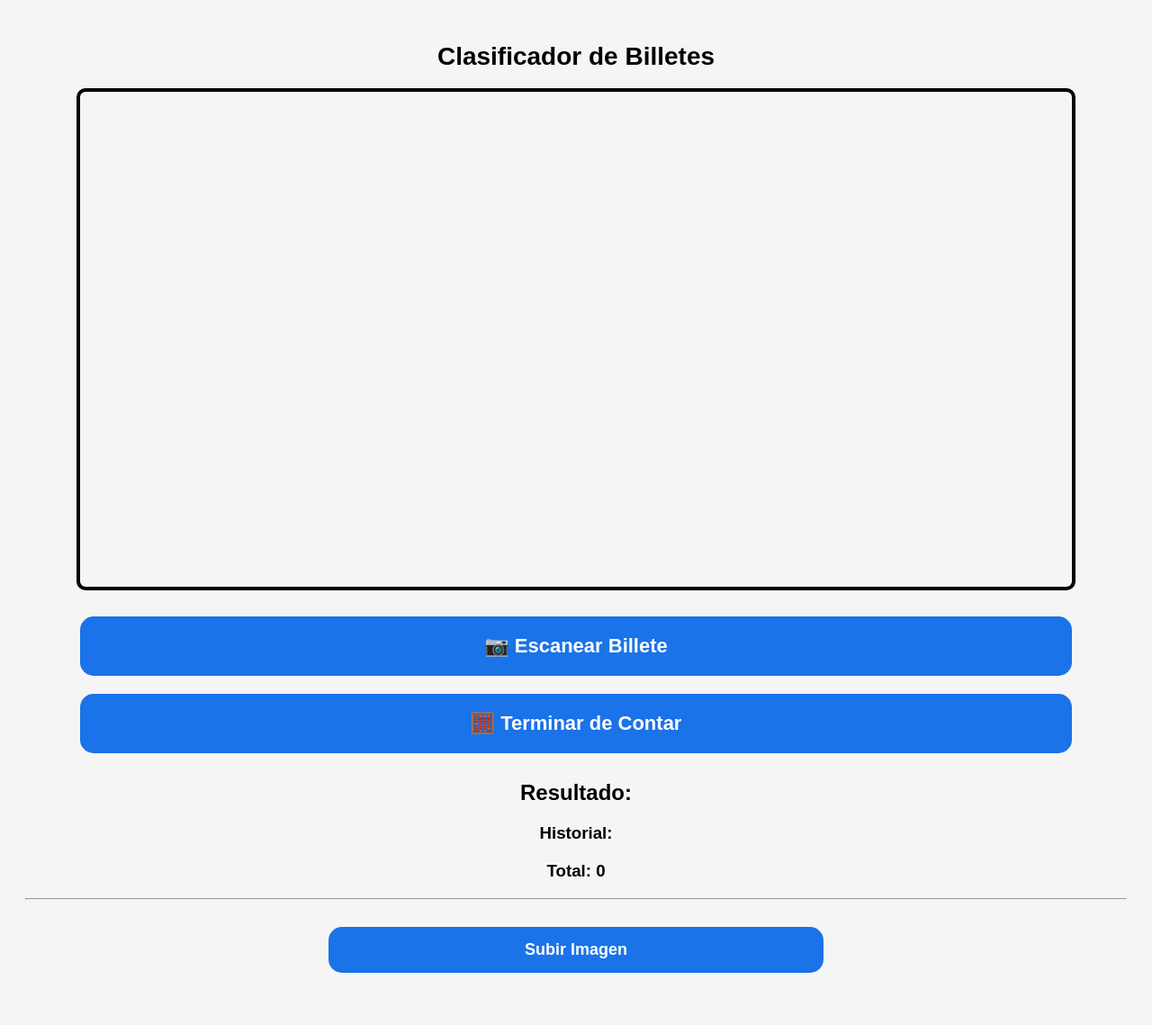
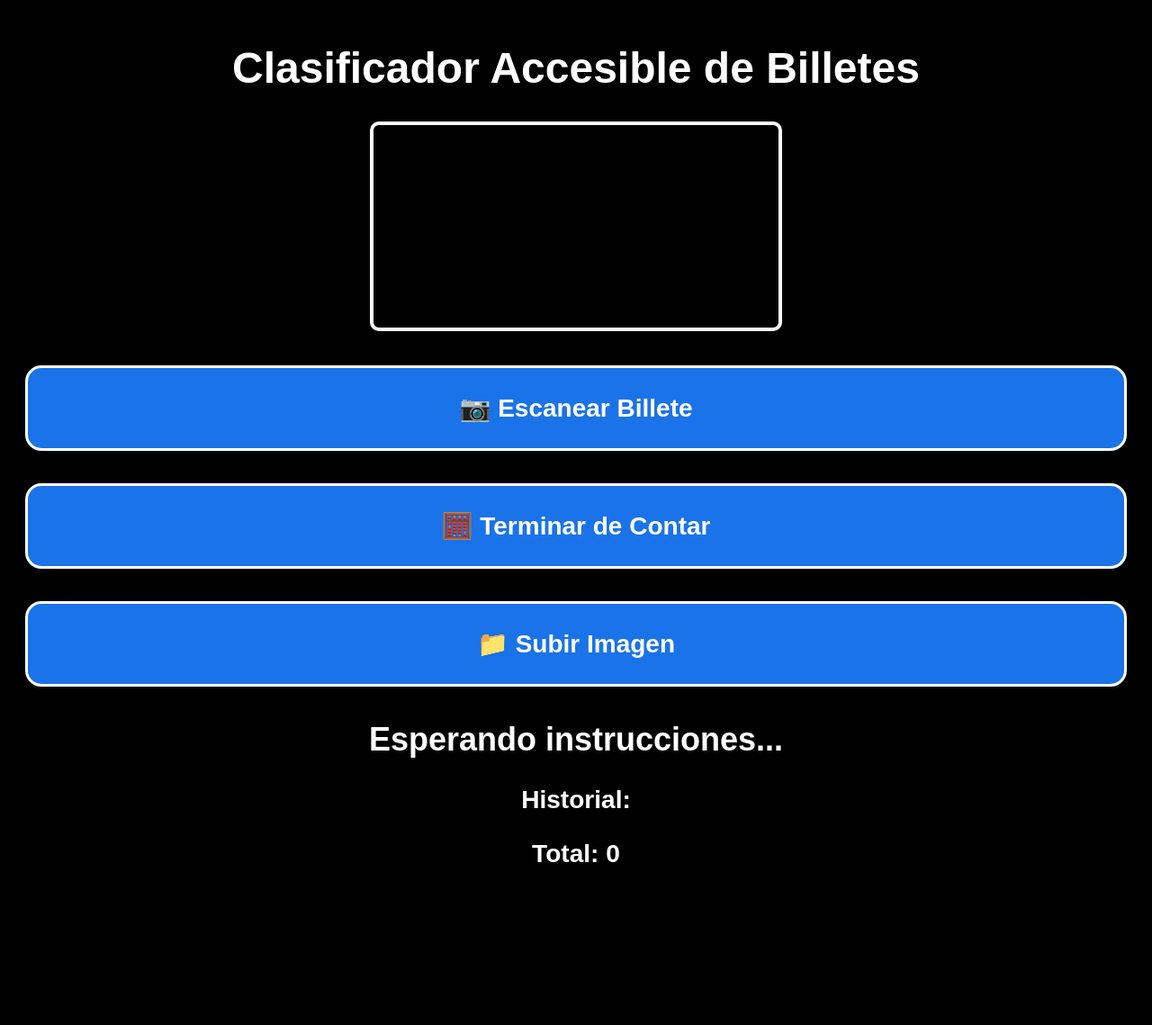
Before and after one commit to dantealegria1/CurrencyDetector, a Flask app: page / in a window 1280 px wide. Shown: the whole page at 90% size. After the commit the page ends 958 px from the top, so only its background shows below. Run offline with Flask 3, Linux system fonts and the light colour scheme; parts of the project's set-up code (start-up, migrations or seed data) failed here and were passed over.

Commit message:
Improvements

```diff
--- a/app/templates/index.html
+++ b/app/templates/index.html
@@ -2,172 +2,168 @@
 <html lang="es">
 <head>
 <meta charset="UTF-8">
-<title>Clasificador de Billetes</title>
+<title>Clasificador Accesible de Billetes</title>
 
 <style>
     body {
         font-family: Arial;
+        background: #000;
+        color: #fff;
+        padding: 20px;
         text-align: center;
-        padding: 20px;
-        background: #f5f5f5;
+        font-size: 24px;
     }
-
-    h1 { font-size: 28px; }
 
     video {
         width: 90%;
-        border: 4px solid black;
+        max-width: 450px;
+        height: auto;
+        border: 4px solid white;
         border-radius: 10px;
-        margin-bottom: 15px;
+        margin: 20px auto;
+        display: block;
     }
 
     button {
-        width: 90%;
-        padding: 20px;
-        font-size: 22px;
-        margin: 10px 0;
-        border-radius: 15px;
-        border: none;
-        background-color: #1a73e8;
+        width: 100%;
+        padding: 28px;
+        font-size: 28px;
+        margin: 18px 0;
+        border-radius: 18px;
+        border: 3px solid white;
+        background: #1a73e8;
         color: white;
         font-weight: bold;
     }
 
-    #menu {
-        margin: 20px 0;
+    button:focus {
+        outline: 5px solid yellow;
     }
 
-    #menu button {
-        width: 45%;
-        padding: 15px;
-        font-size: 18px;
-    }
-
-    #history {
-        text-align: left;
+    h1, h2, h3 {
         margin-top: 20px;
-        font-size: 18px;
     }
 </style>
 </head>
 <body>
 
-<h1>Clasificador de Billetes</h1>
+<h1 aria-live="assertive">Clasificador Accesible de Billetes</h1>
 
-<!-- 📸 VIDEO DE LA CÁMARA -->
-<video id="camera" autoplay playsinline></video>
+<!-- Vista previa cámara -->
+<video id="camera" autoplay playsinline aria-label="Vista previa de cámara"></video>
 
-<button id="scanBtn">📷 Escanear Billete</button>
-<button id="sumBtn">🧮 Terminar de Contar</button>
-
-<h2 id="result">Resultado:</h2>
-
-<h3>Historial:</h3>
-<ul id="history"></ul>
-
-<h3>Total: <span id="sumResult">0</span></h3>
-
-<hr>
-
-<!-- ⭐ MENÚ ADICIONAL -->
-<div id="menu">
-    <button onclick="document.getElementById('imageInput').click()">Subir Imagen</button>
-</div>
+<!-- Botones grandes -->
+<button id="scanBtn" aria-label="Escanear billete">📷 Escanear Billete</button>
+<button id="sumBtn" aria-label="Calcular la suma total">🧮 Terminar de Contar</button>
+<button id="uploadBtn" aria-label="Subir imagen desde el dispositivo">📁 Subir Imagen</button>
 
 <input type="file" id="imageInput" accept="image/*" style="display:none">
 
+<h2 id="result" aria-live="assertive">Esperando instrucciones...</h2>
+
+<h3>Historial:</h3>
+<ul id="history" aria-live="polite"></ul>
+
+<h3>Total: <span id="sumResult" aria-live="assertive">0</span></h3>
+
+
 <script>
-let historyData = [];
+// --------- Voz ---------
+function speak(text) {
+    const msg = new SpeechSynthesisUtterance(text);
+    msg.lang = "es-ES";
+    speechSynthesis.speak(msg);
 
-// -------- INICIAR CÁMARA --------
+    if (navigator.vibrate) navigator.vibrate(100);
+}
+
+// --------- Guía Inicial ---------
+window.onload = () => {
+    speak("Bienvenido. Esta aplicación es accesible para personas ciegas.");
+    speak("Para comenzar, apunte la cámara hacia un billete y presione el botón Escanear Billete.");
+    speak("También puede presionar la tecla ese para escanear, te para terminar y u para cargar una imagen.");
+};
+
+// --------- Iniciar Cámara ---------
 async function startCamera() {
     try {
         const stream = await navigator.mediaDevices.getUserMedia({ video: true });
         document.getElementById("camera").srcObject = stream;
-    } catch (error) {
-        alert("No se pudo activar la cámara");
-        console.error(error);
+        speak("Cámara activada. Puedes escanear un billete cuando quieras.");
+    } catch (err) {
+        speak("No se pudo activar la cámara.");
     }
 }
 startCamera();
 
-// -------- FUNCIÓN DE VOZ --------
-function speak(text) {
-    const speech = new SpeechSynthesisUtterance(text);
-    speech.lang = "es-ES";
-    window.speechSynthesis.speak(speech);
+// --------- Historial ---------
+let historyData = [];
+function renderHistory() {
+    const ul = document.getElementById("history");
+    ul.innerHTML = "";
+
+    historyData.forEach((item, i) => {
+        let li = document.createElement("li");
+        li.innerText = `Registro ${i + 1}: ${item.class} dólares, confianza del ${Math.round(item.confidence * 100)} por ciento.`;
+        ul.appendChild(li);
+    });
 }
 
-// -------- ESCANEAR DESDE LA CÁMARA --------
-document.getElementById("scanBtn").addEventListener("click", async () => {
+// --------- Escanear Billete ---------
+async function scanFromCamera() {
+    speak("Escaneando. Un momento.");
+
     let video = document.getElementById("camera");
+    let canvas = document.createElement("canvas");
 
-    // Capturar un frame en un canvas
-    let canvas = document.createElement("canvas");
     canvas.width = video.videoWidth;
     canvas.height = video.videoHeight;
     canvas.getContext("2d").drawImage(video, 0, 0);
 
     let blob = await new Promise(resolve => canvas.toBlob(resolve, "image/jpeg"));
+    const formData = new FormData();
+    formData.append("image", blob);
 
-    const formData = new FormData();
-    formData.append("image", blob, "captured.jpg");
-
-    const res = await fetch("/predict", {
-        method: "POST",
-        body: formData
-    });
-
+    const res = await fetch("/predict", { method: "POST", body: formData });
     const data = await res.json();
 
-    document.getElementById("result").innerHTML =
-        `Clase: <b>${data.class}</b> — Confianza: <b>${(data.confidence * 100).toFixed(2)}%</b>`;
+    document.getElementById("result").innerText =
+        `Detectado: ${data.class} con ${(data.confidence * 100).toFixed(0)}%`;
 
-    speak("Billete detectado: " + data.class);
+    speak(`Billete detectado. Es un billete de ${data.class} dólares, con una confianza del ${(data.confidence * 100).toFixed(0)} por ciento.`);
 
     historyData.push(data);
     renderHistory();
-});
+}
 
-// -------- SUBIR IMAGEN DESDE EL MENÚ --------
-document.getElementById("imageInput").addEventListener("change", async (event) => {
-    const file = event.target.files[0];
+document.getElementById("scanBtn").onclick = scanFromCamera;
 
+// --------- Subir Imagen ---------
+document.getElementById("uploadBtn").onclick = () => {
+    speak("Seleccione una imagen de un billete desde su dispositivo.");
+    document.getElementById("imageInput").click();
+};
+
+document.getElementById("imageInput").onchange = async (e) => {
+    const file = e.target.files[0];
     if (!file) return;
+
+    speak("Procesando imagen.");
 
     const formData = new FormData();
     formData.append("image", file);
 
-    const res = await fetch("/predict", {
-        method: "POST",
-        body: formData
-    });
-
+    const res = await fetch("/predict", { method: "POST", body: formData });
     const data = await res.json();
 
-    document.getElementById("result").innerHTML =
-        `Clase: <b>${data.class}</b> — Confianza: <b>${(data.confidence * 100).toFixed(2)}%</b>`;
-
-    speak("Billete detectado: " + data.class);
+    speak(`Imagen procesada. Es un billete de ${data.class} dólares, con ${(data.confidence * 100).toFixed(0)} por ciento de confianza.`);
 
     historyData.push(data);
     renderHistory();
-});
+};
 
-// -------- RENDER HISTORIAL --------
-function renderHistory() {
-    const ul = document.getElementById("history");
-    ul.innerHTML = "";
-
-    historyData.forEach((item, index) => {
-        let li = document.createElement("li");
-        li.innerHTML = `#${index + 1} → ${item.class} (${(item.confidence * 100).toFixed(1)}%)`;
-        ul.appendChild(li);
-    });
-}
-
-// -------- SUMAR BILLETES --------
-document.getElementById("sumBtn").addEventListener("click", () => {
+// --------- Sumar Billetes ---------
+document.getElementById("sumBtn").onclick = () => {
     let total = 0;
 
     historyData.forEach(item => {
@@ -175,9 +171,22 @@ document.getElementById("sumBtn").addEventListener("click", () => {
         if (!isNaN(val)) total += val;
     });
 
-    document.getElementById("sumResult").textContent = total;
+    document.getElementById("sumResult").innerText = total;
+    speak(`La suma total de todos los billetes escaneados es ${total} dólares.`);
+};
 
-    speak("La suma total es " + total + " dólares");
+// --------- Atajos de teclado ---------
+document.addEventListener("keydown", (e) => {
+    if (e.key === "s") scanFromCamera();
+    if (e.key === "t") document.getElementById("sumBtn").click();
+    if (e.key === "u") document.getElementById("uploadBtn").click();
+});
+
+// --------- Anunciar cada botón cuando recibe foco ---------
+document.querySelectorAll("button").forEach(btn => {
+    btn.addEventListener("focus", () => {
+        speak(btn.getAttribute("aria-label"));
+    });
 });
 </script>
 
```
Also changed, not shown: app/static/upload.jpg.
